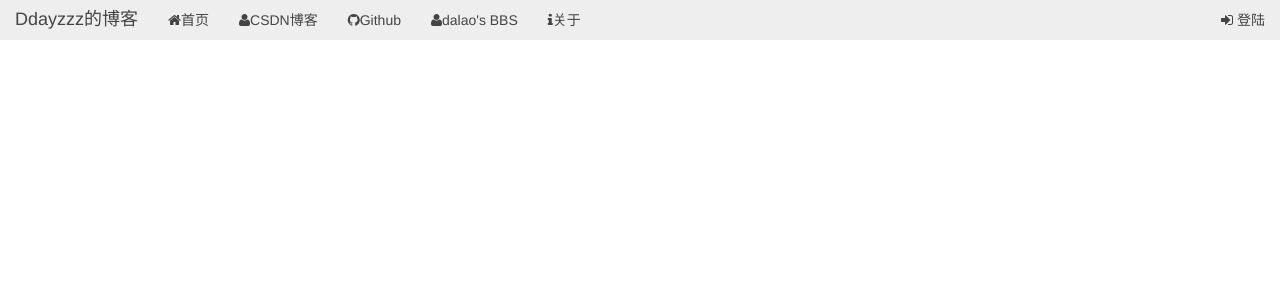
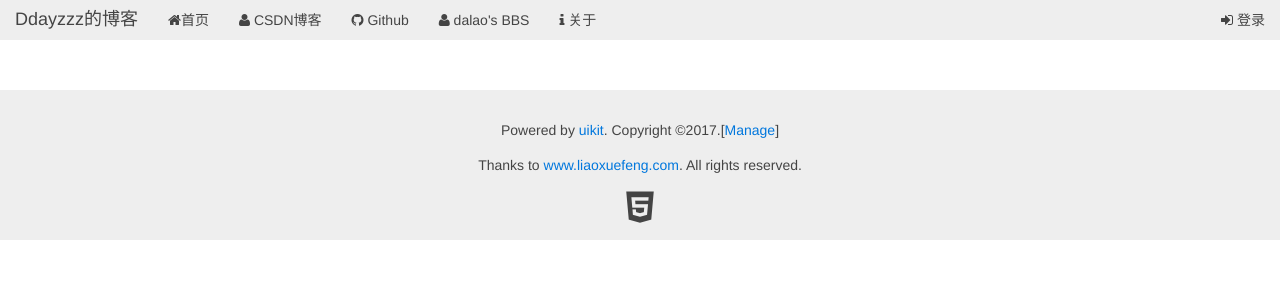
Before and after one commit to ddayzzz/WebApp, a Python web app: template templates/__base__.html in a window 1280 px wide. Shown: the top 300 px of the page. Run offline with Jinja, Linux system fonts and the light colour scheme; the template is opened without the code that fills it, so the values that code supplies are empty.

Commit message:
Change saved encoding

```diff
--- a/handlers.py
+++ b/handlers.py
@@ -20,6 +20,7 @@ async def index(request):
     }
 
 
+"""
 # 可以自定义查询参数的blog示例
 @get('/blog')
 async def blog(username, email='ff', **kw):
@@ -45,3 +46,4 @@ async def login(username, password, email='none'):
         password,
         email
     }
+"""
--- a/templates/__base__.html
+++ b/templates/__base__.html
@@ -19,10 +19,10 @@ Icon resources : http://www.getuikit.net/docs/icon.html
             <!--首页导航栏定义-->
             <ul class="uk-navbar-nav">
                 <li><a href="#"><i class="uk-icon-home"></i>首页</a></li>
-                <li><a target="_blank" href="#"><i class="uk-icon-user"></i>CSDN博客</a></li>
-                <li><a target="_blank" href="#"><i class="uk-icon-github"></i>Github</a></li>
-                <li><a target="_blank" href="#"><i class="uk-icon-user"></i>dalao's BBS</a></li>
-                <li><a target="_blank" href="#"><i class="uk-icon-info"></i>关于</a></li>
+                <li><a target="_blank" href="#"><i class="uk-icon-user"></i> CSDN博客</a></li>
+                <li><a target="_blank" href="#"><i class="uk-icon-github"></i> Github</a></li>
+                <li><a target="_blank" href="#"><i class="uk-icon-user"></i> dalao's BBS</a></li>
+                <li><a target="_blank" href="#"><i class="uk-icon-info"></i> 关于</a></li>
             </ul>
             <!--用户登录的管理-->
             <div class="uk-navbar-flip">
@@ -32,12 +32,12 @@ Icon resources : http://www.getuikit.net/docs/icon.html
                     <a href="#0"><i class="uk-icon-user"></i>{{user.name}}</a>
                     <div class="uk-nav uk-nav-dropdown-navbar">
                         <ul class="uk-nav-navbar">
-                            <li><a href="/signout"><i class="uk-icon-sign-out"></i>注销登录</a></li>
+                            <li><a href="/signout"><i class="uk-icon-sign-out"></i> 注销登录</a></li>
                         </ul>
                     </div>
                 </li>
                 {% else %}
-                <li><a href="/signin"><i class="uk-icon-sign-in"></i> 登陆</a></li>
+                <li><a href="/signin"><i class="uk-icon-sign-in"></i> 登录</a></li>
                 {% endif %}
                 </ul>
             </div>
@@ -52,5 +52,18 @@ Icon resources : http://www.getuikit.net/docs/icon.html
             <!--end content-->
         </div>
     </div>
+    <!-- 页脚-->
+    <div class="uk-margin-large-top" style="background-color:#eee;border-top:1px soild #ccc;">
+        <div class="uk-container uk-container-center uk-text-center">
+            <div class="uk-panel uk-margin-top uk-margin-bottom">
+                <p>
+                    <!-- some links-->
+                </p>
+                <p>Powered by <a href="http://www.getuikit.net/" target="_blank">uikit</a>. Copyright &copy;2017.[<a href="/manage/" target="_blank">Manage</a>]</p>
+                <p>Thanks to&nbsp;<a href="http://www.liaoxuefeng.com/" target="_blank">www.liaoxuefeng.com</a>. All rights reserved.</p>
+               <i class="uk-icon-large uk-icon-html5"></i>
+            </div>
+        </div>
+    </div>
 </body>
 </html>
--- a/templates/index.html
+++ b/templates/index.html
@@ -13,12 +13,12 @@
     {% endfor %}
 </div>
 <!--右侧的导航栏 -->
-<div class="uk-width-medium-1-4">
+<div class="uk-width-medium-1-4 uk-margin-top">
     <div class="uk-panel uk-panel-header">
         <h3 class="uk-panel-title">分类目录</h3>
         <ul class="uk-list uk-list-line">
-            <li><i class="uk-icon-bookmark"></i><a href="/catagory?key=python">Python</a></li>
-            <li><i class="uk-icon-bookmark"></i><a href="/catagory?key=tensorflow">Tensorflow</a></li>
+            <li><i class="uk-icon-bookmark"></i><a href="/category?key=python"> Python</a></li>
+            <li><i class="uk-icon-bookmark"></i><a href="/category?key=tensorflow"> Tensorflow</a></li>
         </ul>
     </div>
 </div>
```
